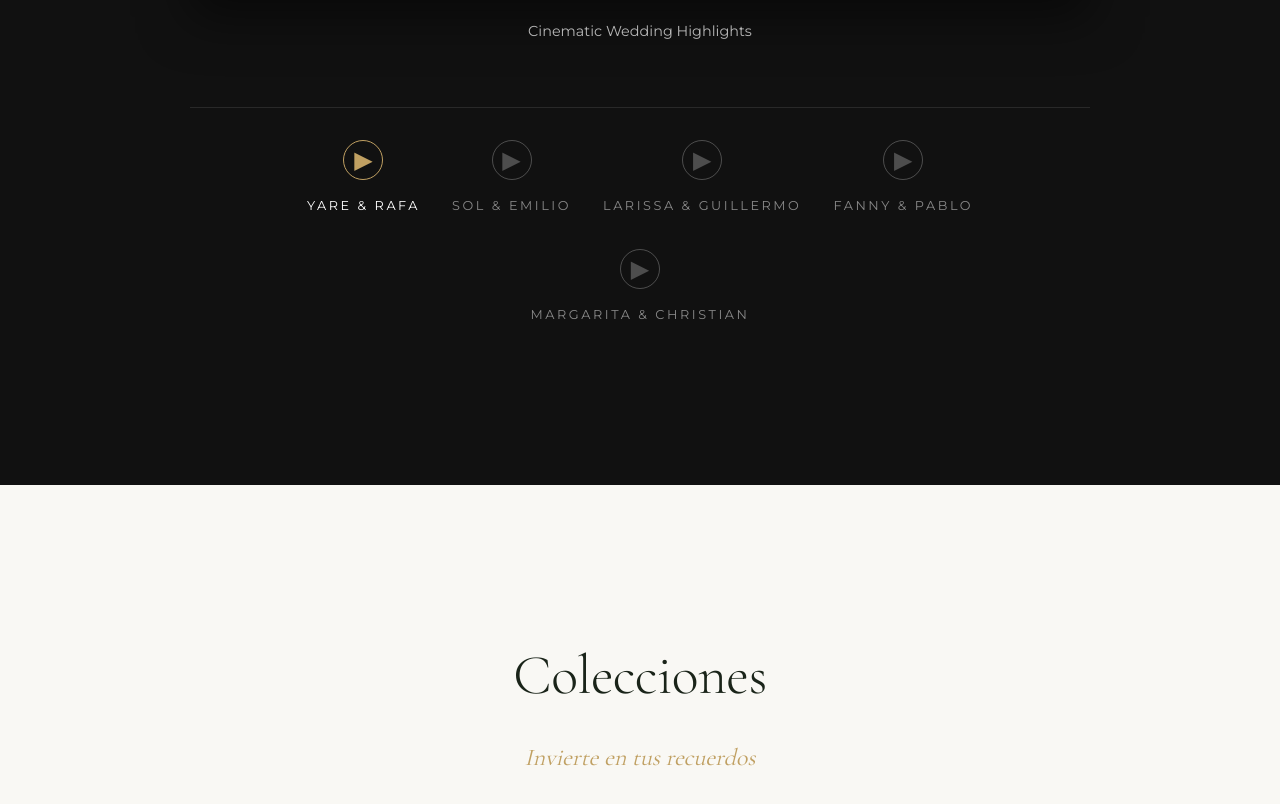
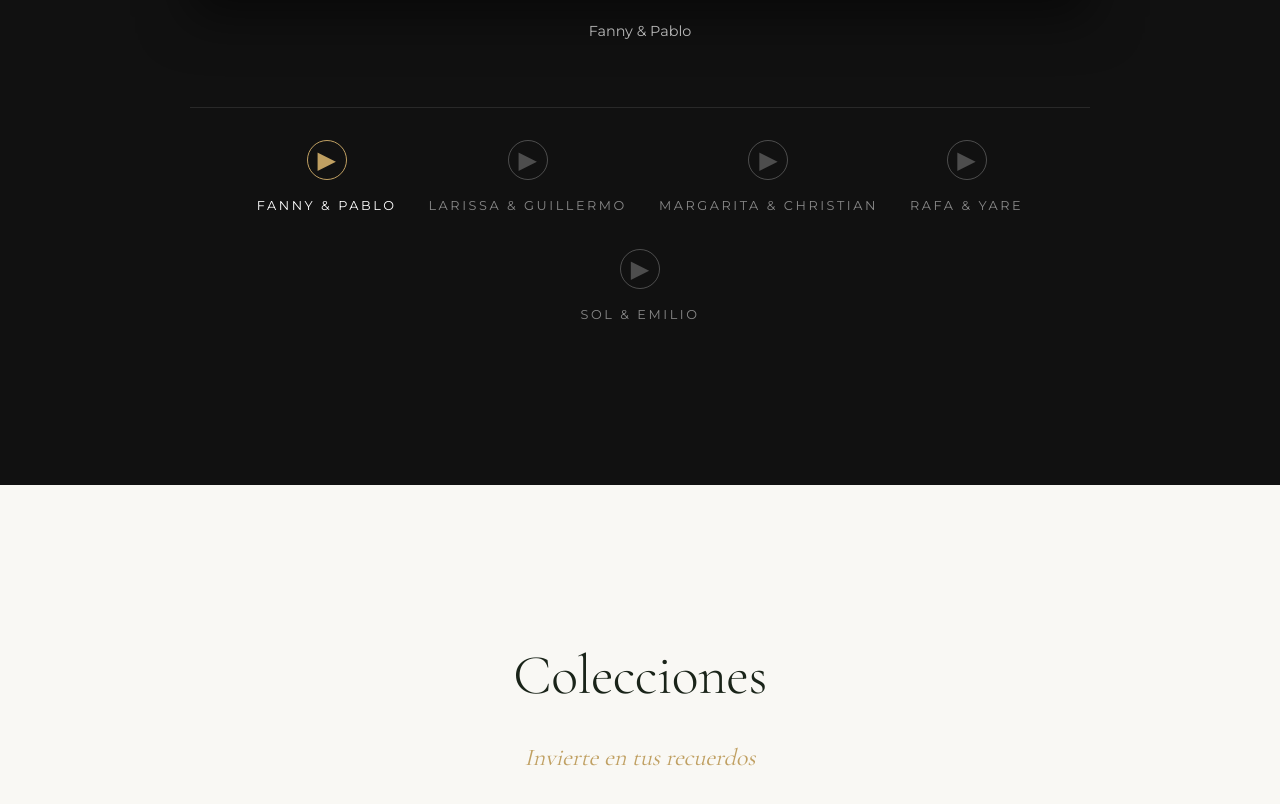
Before and after one commit to Leonardo777l/Landingpage, a website built with Vite: page index.html in a window 1280 px wide. Shown: the part 5486-6290 px from the top of the page. Built offline with nearby package versions, Linux system fonts and the light colour scheme; files whose address does not match are found by name.

Commit message:
Configure Cinematic Player with Dropbox links

```diff
--- a/index.html
+++ b/index.html
@@ -141,34 +141,46 @@
             <div class="video-wrapper reveal-on-scroll">
                 <!-- Main Player -->
                 <video controls poster="/images/img-0.png" class="cinematic-player" id="main-video">
-                    <source src="/videos/Reel.mp4" type="video/mp4">
+                    <source
+                        src="https://www.dropbox.com/scl/fi/9v5gzhv5qm310vtsgtecj/reel-fany-y-pablo.mp4?rlkey=czw7u53i22gnd6dzne0lwx9q1&st=wejbr77r&raw=1"
+                        type="video/mp4">
                     Tu navegador no soporta videos HTML5.
                 </video>
                 <div class="video-caption">
-                    <p id="video-title">Cinematic Wedding Highlights</p>
+                    <p id="video-title">Fanny & Pablo</p>
                 </div>
 
                 <!-- Playlist Selector -->
                 <div class="video-playlist">
-                    <div class="playlist-item active" data-src="/videos/Reel.mp4" data-title="Yare & Rafa">
+                    <div class="playlist-item active"
+                        data-src="https://www.dropbox.com/scl/fi/9v5gzhv5qm310vtsgtecj/reel-fany-y-pablo.mp4?rlkey=czw7u53i22gnd6dzne0lwx9q1&st=wejbr77r&raw=1"
+                        data-title="Fanny & Pablo">
                         <span class="play-icon">▶</span>
-                        <span class="track-name">Yare & Rafa</span>
+                        <span class="track-name">Fanny & Pablo</span>
                     </div>
-                    <div class="playlist-item" data-src="/videos/Reel 2.mp4" data-title="Sol & Emilio">
-                        <span class="play-icon">▶</span>
-                        <span class="track-name">Sol & Emilio</span>
-                    </div>
-                    <div class="playlist-item" data-src="/videos/Reel 3.mp4" data-title="Larissa & Guillermo">
+                    <div class="playlist-item"
+                        data-src="https://www.dropbox.com/scl/fi/tbr3bxt17djpma8cbkh9r/Trailer-Larissa-y-guillermo.mp4?rlkey=0tga9xytzqaz0368u6a8m2fkk&st=ap4vvna5&raw=1"
+                        data-title="Larissa & Guillermo">
                         <span class="play-icon">▶</span>
                         <span class="track-name">Larissa & Guillermo</span>
                     </div>
-                    <div class="playlist-item" data-src="/videos/Reel 4.mp4" data-title="Fanny & Pablo">
-                        <span class="play-icon">▶</span>
-                        <span class="track-name">Fanny & Pablo</span>
-                    </div>
-                    <div class="playlist-item" data-src="/videos/Reel 5.mov" data-title="Margarita & Christian">
+                    <div class="playlist-item"
+                        data-src="https://www.dropbox.com/scl/fi/r6v6tw02blznio6twb36d/Trailer-M-C.mov?rlkey=fohsuzjkgl9iv05ndjtvy18te&st=8bo2b72t&raw=1"
+                        data-title="Margarita & Christian">
                         <span class="play-icon">▶</span>
                         <span class="track-name">Margarita & Christian</span>
+                    </div>
+                    <div class="playlist-item"
+                        data-src="https://www.dropbox.com/scl/fi/icy3s16gz41b281flvhv2/Trailer-Rafa-y-yare.mp4?rlkey=okmpiro6xwoufbk2wu3h0nquf&st=eax3x6fb&raw=1"
+                        data-title="Rafa & Yare">
+                        <span class="play-icon">▶</span>
+                        <span class="track-name">Rafa & Yare</span>
+                    </div>
+                    <div class="playlist-item"
+                        data-src="https://www.dropbox.com/scl/fi/yh63w2qvadlwtcqlonne1/Trailer-Sol-y-Emilio.mp4?rlkey=df78xhs6xwfw2nh30wicj8zhc&st=58j16kc3&raw=1"
+                        data-title="Sol & Emilio">
+                        <span class="play-icon">▶</span>
+                        <span class="track-name">Sol & Emilio</span>
                     </div>
                 </div>
             </div>
```
